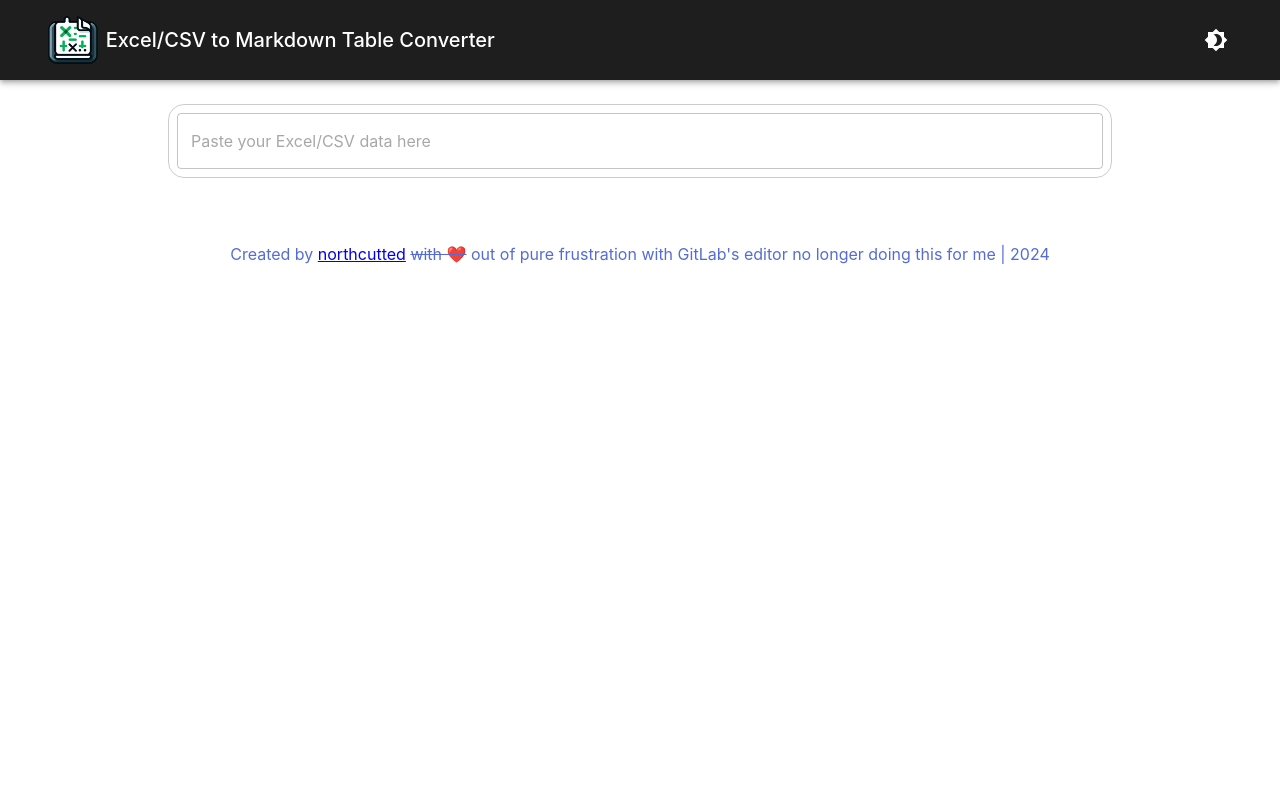
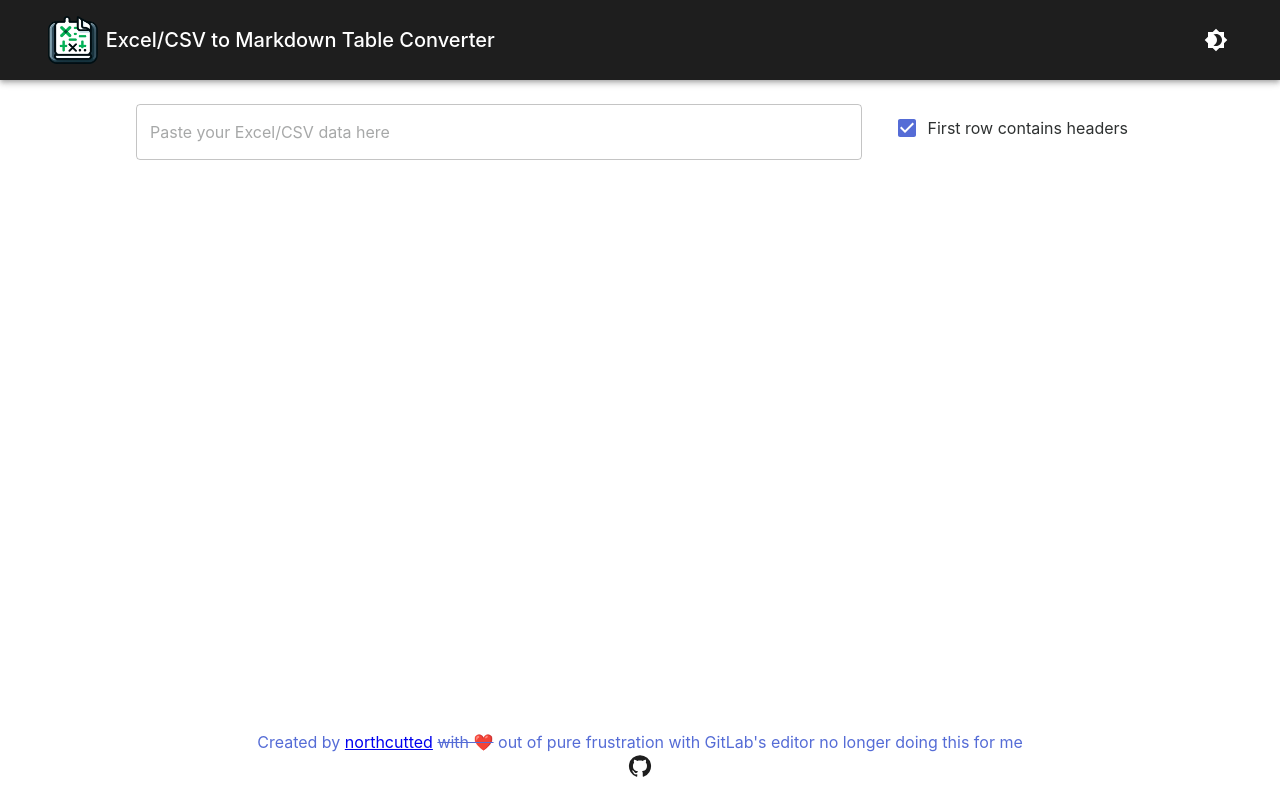
Before and after one commit to northcutted/excel2markdowntable, a React (Create React App) app: page / in a window 1280 px wide. Built offline with nearby package versions, Linux system fonts and the light colour scheme.

Commit message:
feat: add ability to set first row headers

```diff
--- a/src/Components/ExcelToMarkdown.js
+++ b/src/Components/ExcelToMarkdown.js
@@ -1,5 +1,11 @@
 import { useState } from "react";
-import { Button, Tooltip, Snackbar } from "@mui/material";
+import {
+  Button,
+  Tooltip,
+  Snackbar,
+  FormControlLabel,
+  Checkbox,
+} from "@mui/material";
 import TextField from "@mui/material/TextField";
 import FileCopyOutlinedIcon from "@mui/icons-material/FileCopyOutlined";
 import { useTheme } from "@mui/material/styles";
@@ -10,34 +16,54 @@ const ExcelToMarkdown = () => {
   const theme = useTheme();
   const [markdown, setMarkdown] = useState("");
   const [snackbarOpen, setSnackbarOpen] = useState(false);
+  const [hasHeaders, setHasHeaders] = useState(true);
 
   const handlePaste = (event) => {
     event.preventDefault();
     const pasteData = (event.clipboardData || window.clipboardData).getData(
       "text"
     );
-    setMarkdown(convertToMarkdown(pasteData));
+    setMarkdown(convertToMarkdown(pasteData, hasHeaders));
   };
 
-  const convertToMarkdown = (pasteData) => {
+  const convertToMarkdown = (pasteData, includeHeaders) => {
     const delimiter = pasteData.indexOf("\t") !== -1 ? "\t" : ",";
-    const rows = pasteData.split("\n").filter((row) => row.trim());
-    const headerCells = rows[0].split(delimiter).length;
-    const headerSeparator = `| ${Array(headerCells).fill("---").join(" | ")} |`;
-    const markdownRows = rows.map((row) => {
-      const cells = parseCSVRow(row, delimiter);
+    let rows = pasteData.split("\n").filter((row) => row.trim());
+    const columns = rows.map((row) => parseCSVRow(row, delimiter));
+
+    const columnWidths = columns[0].map((col, i) =>
+      Math.max(...columns.map((row) => row[i]?.length || 0))
+    );
+
+    if (!includeHeaders) {
+      const headerRow = columnWidths.map((width) => {
+        const sideSpaces = Math.max(0, Math.floor((width - 1) / 2));
+        return (
+          " ".repeat(sideSpaces) + "x" + " ".repeat(width - sideSpaces - 1)
+        );
+      });
+      columns.unshift(headerRow);
+    }
+
+    const padCell = (cell, index) => cell.padEnd(columnWidths[index], " ");
+
+    let markdownRows = columns.map((row) => {
+      const cells = row.map(padCell);
       return `| ${cells.join(" | ")} |`;
     });
+
+    const headerSeparator = `| ${columnWidths
+      .map((width) => "-".repeat(width))
+      .join(" | ")} |`;
     markdownRows.splice(1, 0, headerSeparator);
     return markdownRows.join("\n");
   };
 
+  const handleSwitchChange = (event) => {
+    setHasHeaders(event.target.checked);
+  };
+
   const parseCSVRow = (row, delimiter) => {
-    // If the delimiter is a tab (\t), we can split directly since tabs won't be found in the cell content
-    if (delimiter === "\t") {
-      return row.split(delimiter).map((cell) => cell.trim());
-    }
-
     // CSV parsing logic for comma-delimited data
     const cells = [];
     let cellBuffer = "";
@@ -81,26 +107,51 @@ const ExcelToMarkdown = () => {
         alignItems: "center",
         margin: "auto",
         padding: theme.spacing(1),
-        width: "75%",
+        width: "80%",
       }}
     >
-      <TextField
-        placeholder="Paste your Excel/CSV data here"
-        variant="outlined"
-        margin="normal"
-        onPaste={handlePaste}
+      <Box
         sx={{
+          display: "flex",
+          flexDirection: "row",
+          alignItems: "center",
           width: "100%",
-          height: "auto",
-          bgcolor: theme.palette.background.paper,
-          padding: theme.spacing(1),
-          fontSize: "16px",
-          border: "1px solid #ccc",
-          borderRadius: theme.shape.borderRadius,
-          color: theme.palette.text.primary,
+          justifyContent: "space-between",
         }}
-        rows={10}
-      />
+      >
+        <Tooltip
+          title="Please do not paste sensitive data here. I don't collect any data, but you don't know that and can't trust me."
+          placement="top"
+        >
+          <TextField
+            placeholder="Paste your Excel/CSV data here"
+            variant="outlined"
+            margin="normal"
+            onPaste={handlePaste}
+            sx={{
+              flexGrow: 1,
+              marginRight: theme.spacing(1),
+            }}
+          />
+        </Tooltip>
+        <Tooltip
+          title="When set to false, will create headers in the first row with the value of x."
+          placement="top"
+        >
+          <FormControlLabel
+            control={
+              <Checkbox
+                checked={hasHeaders}
+                onChange={handleSwitchChange}
+                name="hasHeadersCheckbox"
+                color="secondary"
+              />
+            }
+            label="First row contains headers"
+            sx={{ margin: theme.spacing(2) }}
+          />
+        </Tooltip>
+      </Box>
 
       {markdown && (
         <Box
@@ -116,12 +167,24 @@ const ExcelToMarkdown = () => {
             alignItems: "center",
             margin: "auto",
             padding: theme.spacing(2),
-            width: "75%",
+            width: "100%",
           }}
         >
-          <p>Markdown Output</p>
-          <pre>{markdown}</pre>
-
+          <h3>Markdown Output</h3>
+          <Box
+            component="pre"
+            sx={{
+              backgroundColor: "background.paper",
+              border: 1,
+              borderColor: "divider",
+              padding: 2,
+              borderRadius: 1,
+              overflowX: "auto",
+              whiteSpace: "pre-wrap",
+            }}
+          >
+            {markdown}
+          </Box>
           <Tooltip title="Copy to Clipboard" placement="top">
             <Button
               variant="contained"
@@ -137,7 +200,7 @@ const ExcelToMarkdown = () => {
                 cursor: "pointer",
                 boxShadow: "0 2px 4px rgba(0,0,0,0.2)",
                 "&:hover": {
-                  backgroundColor: theme.palette.primary.dark,
+                  backgroundColor: theme.palette.secondary.dark,
                 },
               }}
               onClick={copyToClipboard}
@@ -156,7 +219,7 @@ const ExcelToMarkdown = () => {
         onClose={() => setSnackbarOpen(false)}
       />
 
-      {markdown && <h2>Rendered Markdown Conversion Preview:</h2> }
+      {markdown && <h3>Rendered Markdown Conversion Preview:</h3>}
       <MarkdownPreview markdown={markdown} />
     </Box>
   );
--- a/src/Components/Footer.js
+++ b/src/Components/Footer.js
@@ -1,5 +1,7 @@
 import { useTheme } from "@mui/material/styles";
 import Box from "@mui/system/Box";
+import GitHubIcon from "@mui/icons-material/GitHub";
+import Link from "@mui/material/Link";
 
 const Footer = () => {
   const theme = useTheme();
@@ -13,14 +15,22 @@ const Footer = () => {
         color: theme.palette.secondary.main,
         textAlign: "center",
         width: "100%",
-        position: "sticky",
+        position: "absolute",
+        left: 0,
         bottom: 0,
-        left: 0,
+        right: 0,
       }}
     >
       Created by <a href="https://northcutted.github.io/resume/">northcutted</a>{" "}
       <strike>with ❤️</strike> out of pure frustration with GitLab's editor no
-      longer doing this for me | {new Date().getFullYear()}
+      longer doing this for me
+      <br></br>
+      <Link
+        href="https://github.com/northcutted/excel2markdowntable"
+        target="_blank"
+      >
+        <GitHubIcon />
+      </Link>
     </Box>
   );
 };
--- a/src/Components/Header.js
+++ b/src/Components/Header.js
@@ -5,6 +5,7 @@ import Typography from "@mui/material/Typography";
 import IconButton from "@mui/material/IconButton";
 import Brightness4Icon from "@mui/icons-material/Brightness4";
 import Brightness7Icon from "@mui/icons-material/Brightness7";
+import { Tooltip } from "@mui/material";
 import { useTheme } from "@mui/material/styles";
 import { ColorModeContext } from "../App";
 import Logo from "../assets/logo.png";
@@ -34,6 +35,10 @@ export default function Header() {
         <Typography variant="h6" component="div" sx={{ flexGrow: 1 }}>
           Excel/CSV to Markdown Table Converter
         </Typography>
+        <Tooltip
+          title="Light/Dark mode toggle. Defaults to system preference."
+          placement="top"
+        >
         <IconButton
           sx={{ ml: 1 }}
           onClick={colorMode.toggleColorMode}
@@ -46,6 +51,7 @@ export default function Header() {
             <Brightness4Icon />
           )}
         </IconButton>
+        </Tooltip>
       </Toolbar>
     </AppBar>
   );
```
Also changed, not shown: src/App.js (+7 -3 lines), src/Components/MarkdownPreview.js (+15 -9 lines). Lines whose indentation alone changed are shown as unchanged.
